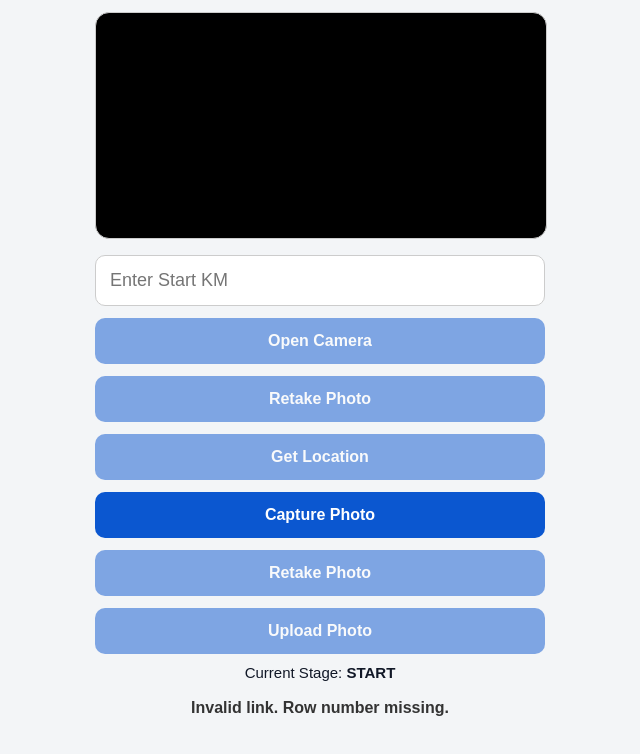
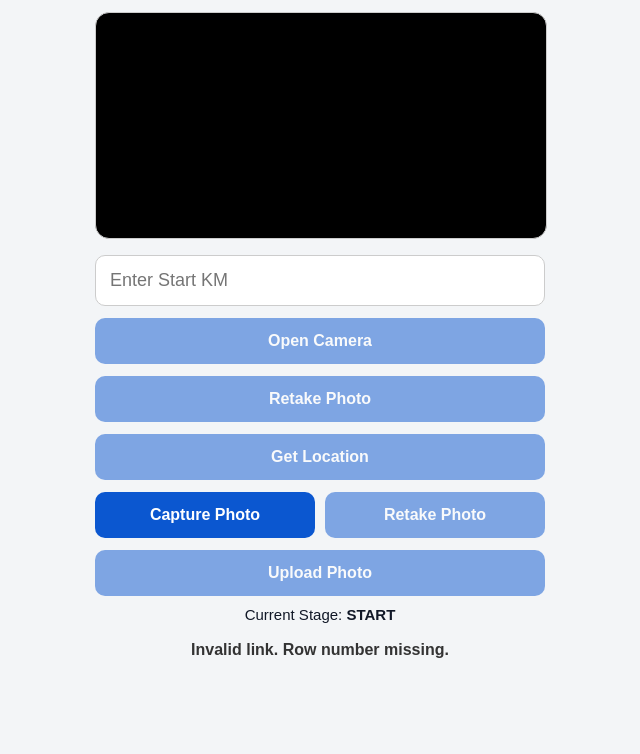
Before and after one commit to chavanheromis-collab/Fuel_Capture-Camera, a plain HTML site: page index.html in a window 1280 px wide. Shown: the part 135-889 px from the top of the page, without its empty margins (320-960 px from the left). After the commit the page ends 831 px from the top, so only its background shows below. Drawn offline with Linux system fonts and the light colour scheme.

Commit message:
Update style.css

```diff
--- a/style.css
+++ b/style.css
@@ -188,3 +188,19 @@ a {
   border: 1px solid #ccc;
   border-radius: 10px;
 }
+
+.photo-actions {
+
+  display: flex;
+
+  gap: 10px;
+
+  margin-top: 12px;
+}
+
+.photo-actions button {
+
+  flex: 1;
+
+  margin-top: 0;
+}
```
